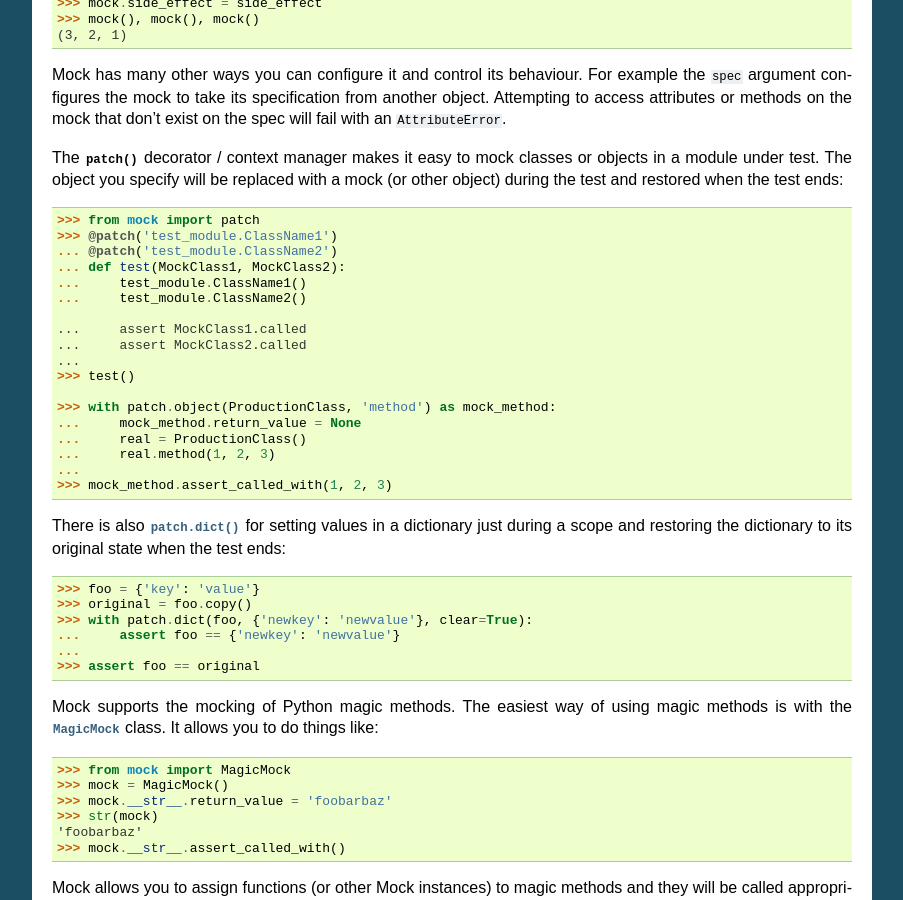
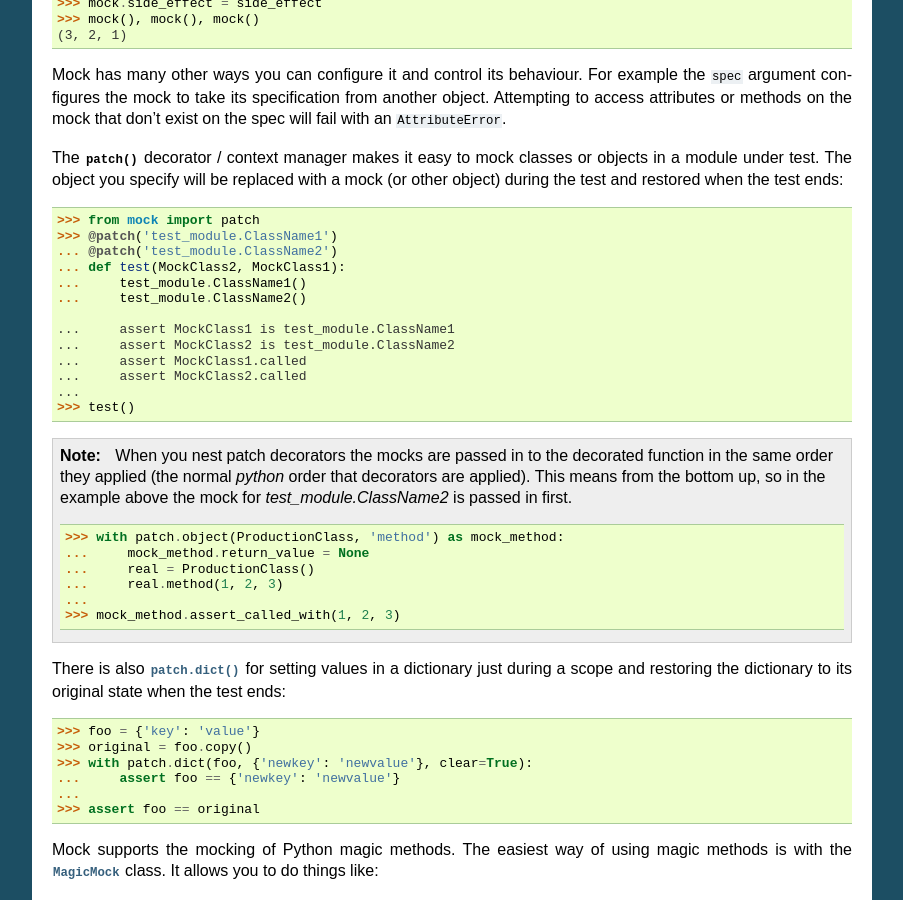
Before and after one commit to testing-cabal/mock, a Sphinx documentation site: the page built from docs/index.txt, in a window 1280 px wide and 900 px high, scrolled down 2548 px. Shown: the whole window, without its empty margins (198-1101 px from the left). Built offline with Sphinx 7.4.7, drawn with Linux system fonts in a browser that asks for light colours; pages that are not in the unit, such as notebooks, are missing from menus.

Commit message:
Documentation update

```diff
--- a/docs/examples.txt
+++ b/docs/examples.txt
@@ -279,8 +279,9 @@ They can be stacked to perform multiple simultaneous patches:
     ...     assert SomeClass.class_method is mock2
     ...     SomeClass.static_method('foo')
     ...     SomeClass.class_method('bar')
+    ...     return mock1, mock2
     ...
-    >>> test()
+    >>> mock1, mock2 = test()
     >>> mock1.assert_called_once_with('foo')
     >>> mock2.assert_called_once_with('bar')
 
--- a/docs/index.txt
+++ b/docs/index.txt
@@ -166,14 +166,24 @@ mock (or other object) during the test and restored when the test ends:
     >>> from mock import patch
     >>> @patch('test_module.ClassName1')
     ... @patch('test_module.ClassName2')
-    ... def test(MockClass1, MockClass2):
+    ... def test(MockClass2, MockClass1):
     ...     test_module.ClassName1()
     ...     test_module.ClassName2()
 
+    ...     assert MockClass1 is test_module.ClassName1
+    ...     assert MockClass2 is test_module.ClassName2
     ...     assert MockClass1.called
     ...     assert MockClass2.called
     ...
     >>> test()
+
+.. note::
+
+   When you nest patch decorators the mocks are passed in to the decorated
+   function in the same order they applied (the normal *python* order that
+   decorators are applied). This means from the bottom up, so in the example
+   above the mock for `test_module.ClassName2` is passed in first.
+
 
     >>> with patch.object(ProductionClass, 'method') as mock_method:
     ...     mock_method.return_value = None
```
